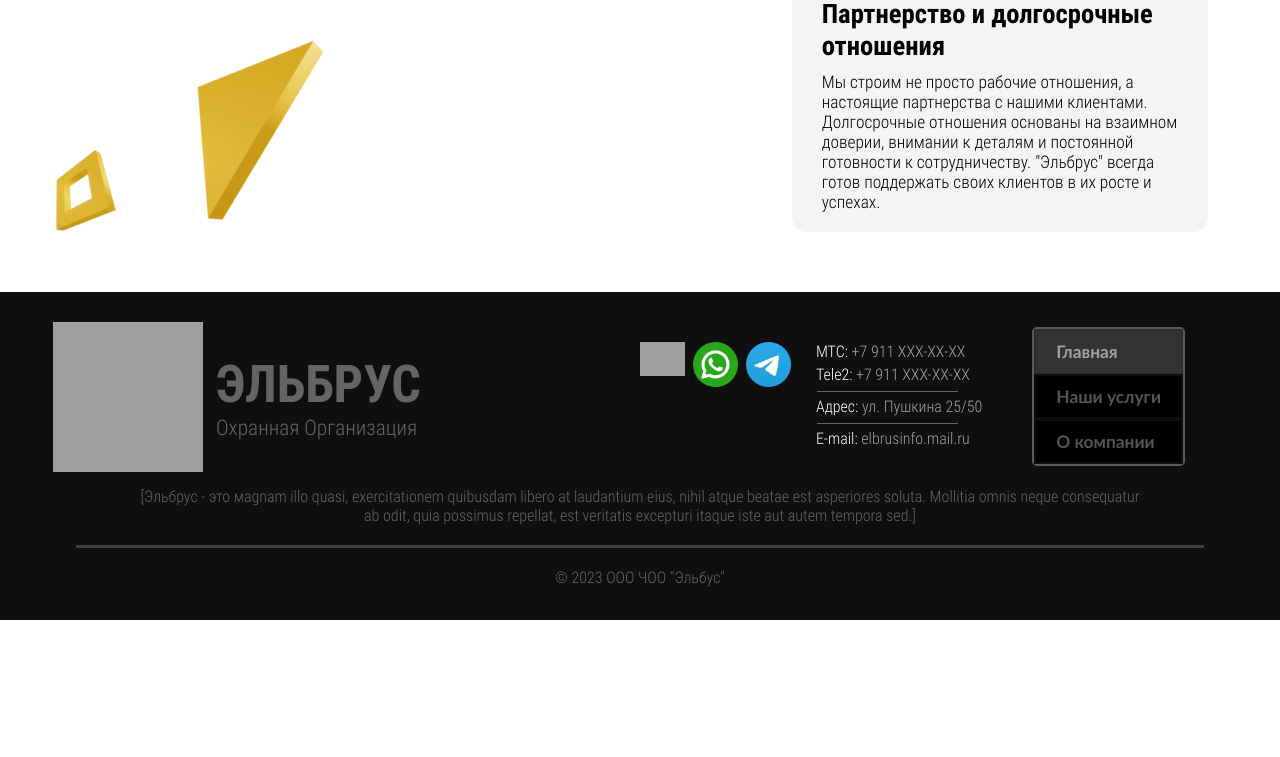
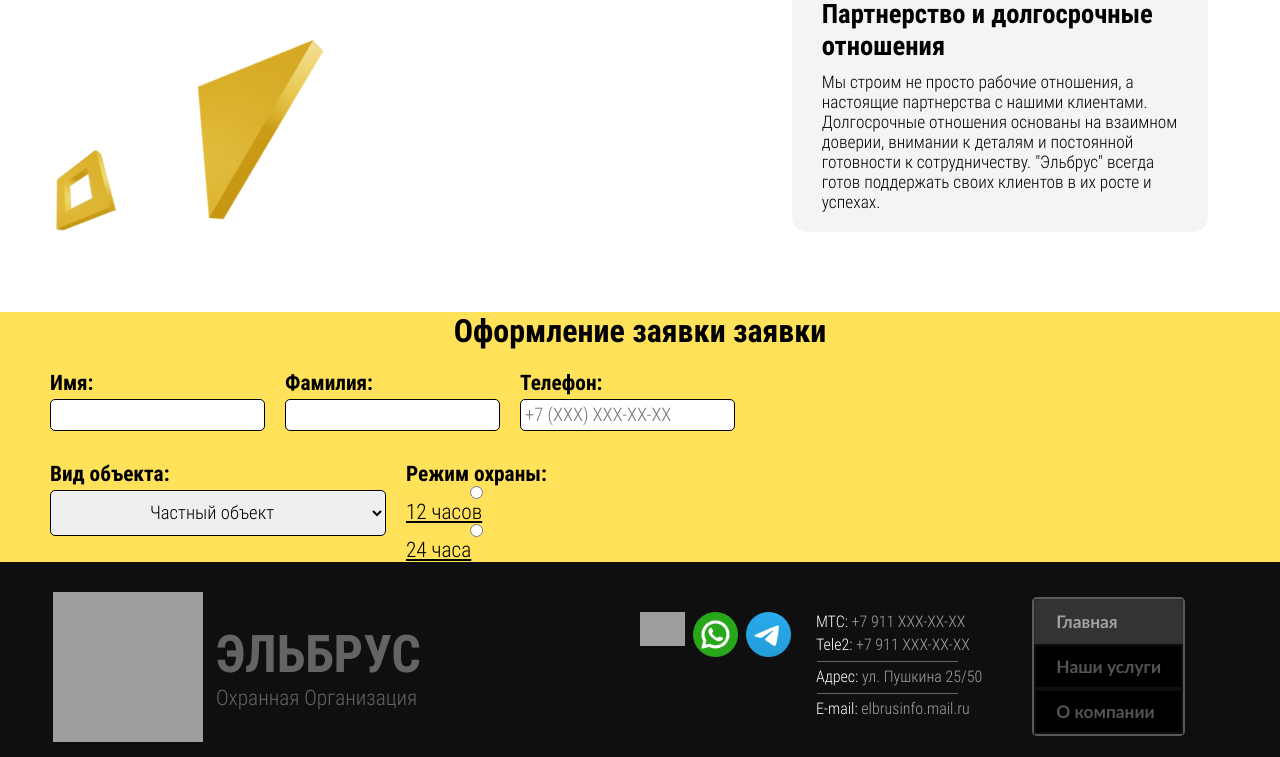
Before and after one commit to smirnovv11/elbrus-website, a React (Vite) app: page / in a window 1280 px wide. Shown: the part 2167-2924 px from the top of the page. Before the commit the page ends 2787 px from the top, so only its background shows below. Built offline with nearby package versions, Linux system fonts and the light colour scheme; grey boxes are pictures that could not be loaded.

Commit message:
form-created

```diff
--- /dev/null
+++ b/src/components/applicationForm/ApplicationFrom.jsx
@@ -0,0 +1,88 @@
+import { scroller } from 'react-scroll';
+import styles from './ApplicationFrom.module.css'
+import { useState } from 'react';
+
+export const scrollToForm = () => {
+    scroller.scrollTo('application-form', {
+      duration: 100,
+      delay: 0,
+      smooth: 'easeInQuad',
+    });
+};
+
+const ApplicationFrom = ({bgColor}) => {
+
+    const [phoneNumber, setPhoneNumber] = useState('');
+
+    const handleInputChange = (event) => {
+        const input = event.target.value.replace(/\D/g, '');
+
+        if (input.length <= 11) {
+            setPhoneNumber(formatPhoneNumber(input));
+        }
+    };
+
+    const formatPhoneNumber = (value) => {
+        const matches = value.match(/^(\d{0,1})(\d{0,3})(\d{0,3})(\d{0,2})(\d{0,2})$/);
+        if (matches) {
+          const formatted = [
+            '+7',
+            matches[2] ? ' (' + matches[2] + ') ' : '',
+            matches[3] ? matches[3] : '',
+            matches[4] ? '-' + matches[4] : '',
+            matches[5] ? '-' + matches[5] : ''
+          ].join('');
+
+          return formatted;
+        }
+        return value;
+      };
+
+    return <div id="application-form" style={{backgroundColor: `${bgColor}`}} className={styles.container}>
+        <h1 className={styles.title}>Оформление заявки заявки</h1>
+        <form className={styles.form}>
+            <div className={styles.client_info}>
+                <div>
+                    <label>Имя:</label>
+                    <input type='text' maxLength={'30'} autoComplete='false' name='name' required/>
+                </div>
+                <div>
+                    <label>Фамилия:</label>
+                    <input type='text' maxLength={'30'} autoComplete='false' name='surname' required/>
+                </div>
+                <div>
+                    <label>Телефон:</label>
+                    <input type="tel" value={phoneNumber} onChange={handleInputChange} placeholder="+7 (XXX) XXX-XX-XX" autoComplete='false'/>
+                </div>
+            </div>
+            <div className={styles.service_customize}>
+                <div>
+                    <label>Вид объекта:</label>
+                    <select className={styles.select} type='select' required>
+                        <option>Частный объект</option>
+                        <option>Частный объектfsdfsdfddasdasdsa</option>
+                        <option>Частный объект</option>
+                        <option>Частный объект</option>
+                        <option>Частный объект</option>
+                        <option>Частный объект</option>
+                        <option>Частный объект</option>
+                        <option>Частный объект</option>
+                        <option>Частный объект</option>
+                    </select>
+                </div>
+                <div>
+                    <label>Режим охраны:</label>
+                    <div className={styles.radio_div}>
+                        <input type='radio' name='time' id='time1' required/>
+                        <label style={{fontWeight: 'normal', textDecoration: 'underline'}} htmlFor="time1">12 часов</label>
+                        <input type='radio' name='time' id='time2' required/>
+                        <label style={{fontWeight: 'normal', textDecoration: 'underline'}} htmlFor="time2">24 часа</label>
+                    </div>
+                </div>
+            </div>
+
+        </form>
+    </div>
+}
+
+export default ApplicationFrom
--- /dev/null
+++ b/src/components/applicationForm/ApplicationFrom.module.css
@@ -0,0 +1,56 @@
+.title {
+    text-align: center;
+    margin: 20px 0px;
+}
+
+.form {
+    margin: 0px 50px;
+}
+
+.client_info {
+    display: flex;
+    gap: 20px;
+    font-size: 16pt;
+    font-weight: 600;
+    margin-bottom: 30px;
+}
+.client_info div {
+    display: flex;
+    flex-direction: column;
+}
+.client_info div input {
+    border-radius: 5px;
+    border: 1px solid black;
+    margin-top: 4px;
+    font-size: 14pt;
+    padding: 4px;
+}
+
+.service_customize {
+    display: flex;
+    font-size: 16pt;
+    font-weight: 600;
+    gap: 20px;
+}
+.service_customize div {
+    display: flex;
+    flex-direction: column;
+}
+
+.select {
+    margin-top: 4px;
+    border-radius: 5px;
+    border: 1px solid black;
+    font-size: 14pt;
+    padding: 10px 25px;
+    text-align: center;
+}
+
+.radio_div {
+    display: flex;
+    flex-direction: row;
+}
+
+input[type='radio'] {
+    align-self: center;
+}
--- a/src/pages/home/Home.jsx
+++ b/src/pages/home/Home.jsx
@@ -1,4 +1,4 @@
-import styles from './Home.module.css'
+import ApplicationFrom from '../../components/applicationForm/ApplicationFrom'
 import AdvantagesSection from './home.components/advantagesSection/AdvantagesSection'
 import IntermediateSlide from './home.components/intermediateSlide/IntermediateSlide'
 import ShortInfoSection from './home.components/shortInfoSection/ShortInfoSection'
@@ -9,6 +9,7 @@ const Home = () => {
             <ShortInfoSection/>
             <IntermediateSlide/>
             <AdvantagesSection/>
+            <ApplicationFrom bgColor={'#ffe15a'}/>
         </>
     )
 }
--- a/src/pages/home/home.components/shortInfoSection/ShortInfoSection.jsx
+++ b/src/pages/home/home.components/shortInfoSection/ShortInfoSection.jsx
@@ -1,4 +1,5 @@
 import styles from './ShortInfoSection.module.css'
+import { scrollToForm } from '../../../../components/applicationForm/ApplicationFrom';
 
 const ShortInfoSection = () => {
     return (
@@ -28,7 +29,7 @@ const ShortInfoSection = () => {
                             <h2>Оставьте вашу заявку на бесплатную консультацию!</h2>
 
                             <p>И мы обязательно свяжемся с вами</p>
-                            <button className={styles.order_btn}>Отправить заявку</button>
+                            <button className={styles.order_btn} onClick={scrollToForm}>Отправить заявку</button>
                         </div>
                 </div>
                 <img src='/images/preview.png'/>
```
